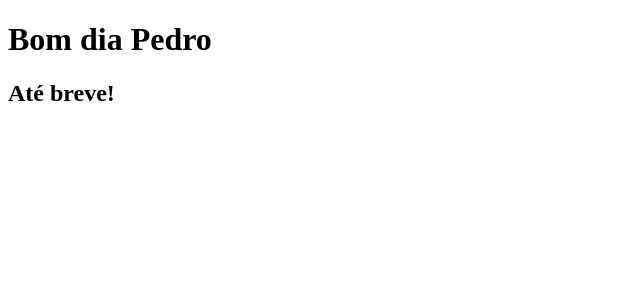
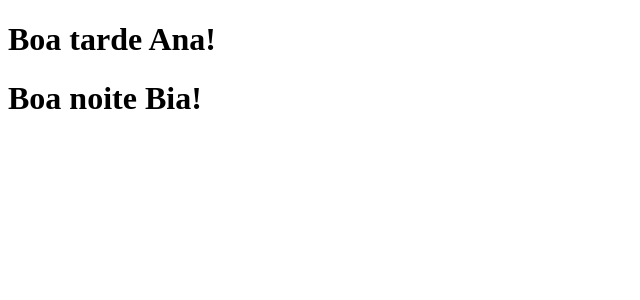
Before and after one commit to patricksilvy/curso-web, a React (Vite) app in the folder react/exercicios/: page / in a window 1280 px wide. Shown: the top 300 px of the page, without its empty margins (0-640 px from the left). Built offline with nearby package versions, Linux system fonts and the light colour scheme.

Commit message:
402. Múltiplos Componentes

```diff
--- /dev/null
+++ b/react/exercicios/src/components/Multiplos.jsx
@@ -0,0 +1,8 @@
+import React from "react"
+
+const BoaTarde = props => <h1>Boa tarde {props.nome}!</h1>
+
+const BoaNoite = props => <h1>Boa noite {props.nome}!</h1>
+
+export {BoaTarde, BoaNoite}
+export default {BoaTarde, BoaNoite}
--- a/react/exercicios/src/main.jsx
+++ b/react/exercicios/src/main.jsx
@@ -1,8 +1,11 @@
 import React from 'react'
 import ReactDOM from 'react-dom/client'
 
-import BomDia from './components/BomDia'
+import Multi, { BoaTarde, BoaNoite } from './components/Multiplos'
 
 ReactDOM.createRoot(document.getElementById('root')).render(
-  <BomDia nome='Pedro'/>
+  <div>
+    <BoaTarde nome="Ana" />
+    <BoaNoite nome="Bia" />
+  </div>
 )
```
